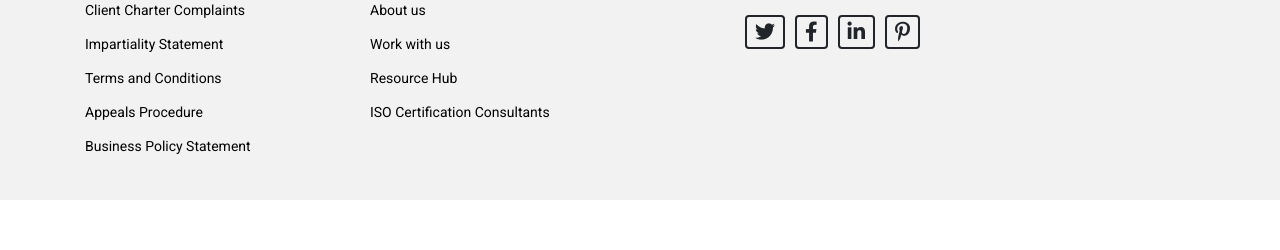
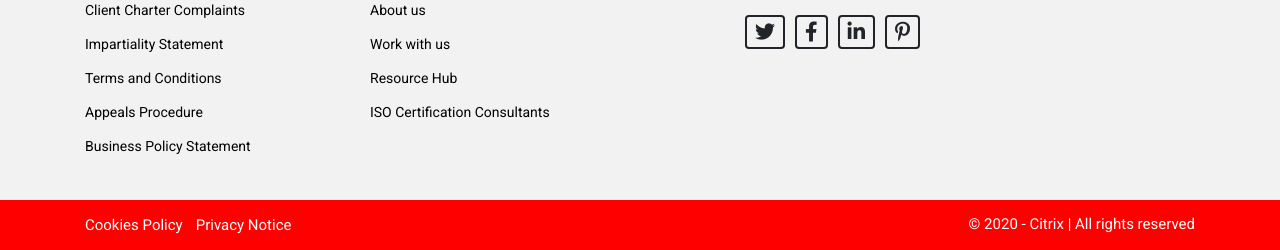
Before and after one commit to muhammadawaisshaikh/Citrix-Web, a PHP site: page / in a window 1280 px wide. Shown: the part 5268-5518 px from the top of the page. Before the commit the page ends 5468 px from the top, so only its background shows below. Run offline with PHP 8.4, Linux system fonts and the light colour scheme; some libraries are stand-ins or nearby versions.

Commit message:
last section done

```diff
--- a/css/style.css
+++ b/css/style.css
@@ -746,6 +746,35 @@ a{
     transition: 0.5s;
 }
 
+.last
+{
+    background-color: red;
+    padding: 1% 0;
+}
+
+.last .left
+{
+
+}
+
+.last .left  a
+{
+    color: var(--white);
+    font-size: 15px;
+    padding-right: 9px;
+}
+
+.last .right
+{
+    float: right;
+}
+
+.last .right p
+{
+    color: var(--white);
+    font-size: 15px;
+}
+
 
 
 
--- a/index.html
+++ b/index.html
@@ -577,6 +577,18 @@
             <div class="container">
                 <div class="row">
 
+                    <div class="col-lg-6 col-12">
+                        <div class="left">
+                            <a href="#">Cookies Policy</a>  <a href="#">Privacy Notice</a>
+                        </div>
+                    </div>
+
+                    <div class="col-lg-6 col-12">
+                        <div class="right">
+                            <p>© 2020 - Citrix | All rights reserved</p>
+                        </div>
+                    </div>
+
                 </div>
             </div>
         </div>
```
